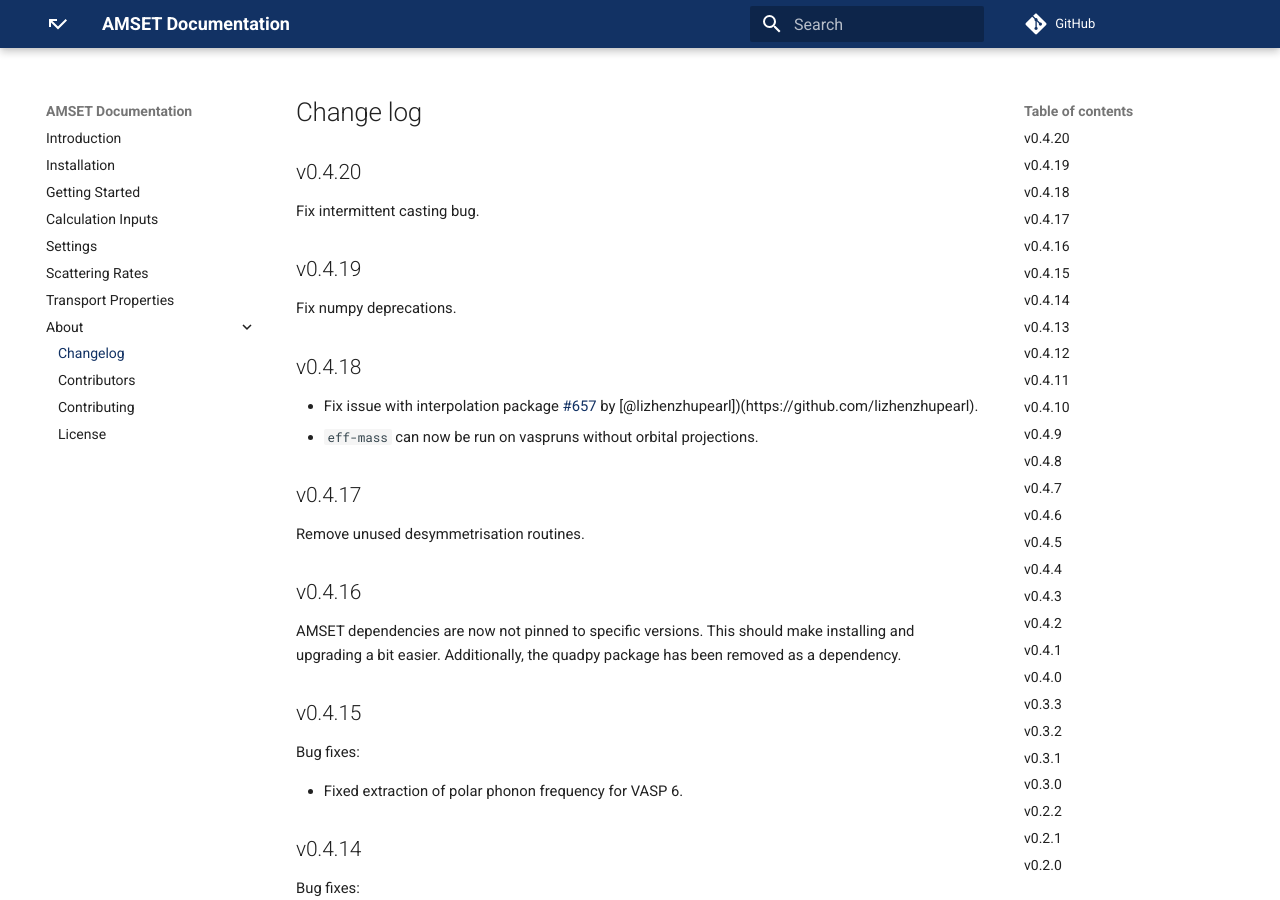
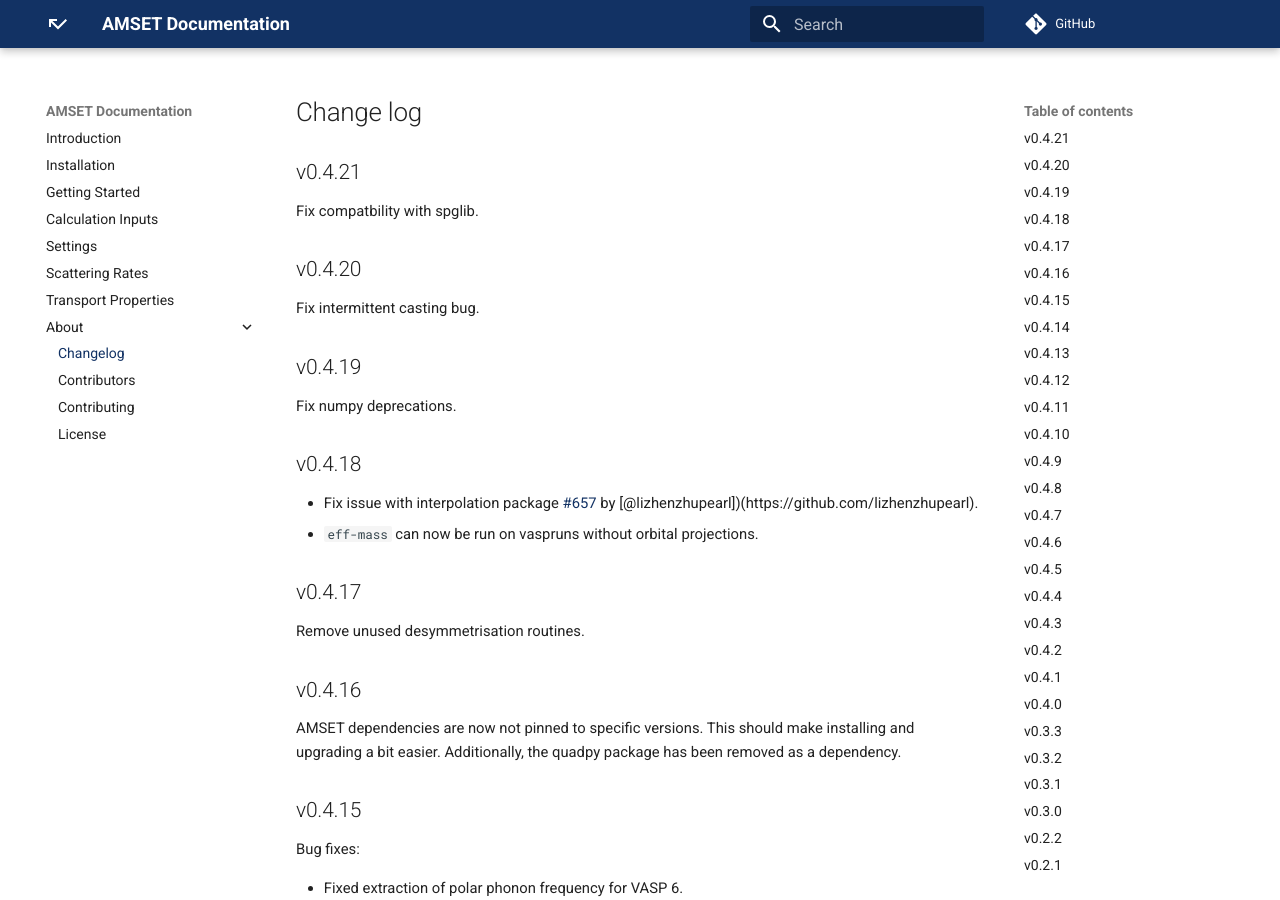
Before and after one commit to hackingmaterials/amset, an MkDocs documentation site: the page built from docs/src/changelog.md, in a window 1280 px wide and 900 px high. Built offline with MkDocs 1.6.1 and Material for MkDocs 9.7.7, drawn with Linux system fonts in a browser that asks for light colours; comment, search, counter and statistics services are not loaded.

Commit message:
Update changelog

```diff
--- a/amset/__init__.py
+++ b/amset/__init__.py
@@ -1 +1 @@
-__version__ = "0.4.20"
+__version__ = "0.4.21"
--- a/docs/src/changelog.md
+++ b/docs/src/changelog.md
@@ -1,9 +1,12 @@
 # Change log
+
+## v0.4.21
+
+Fix compatbility with spglib.
 
 ## v0.4.20
 
 Fix intermittent casting bug.
-
 
 ## v0.4.19
 
```
